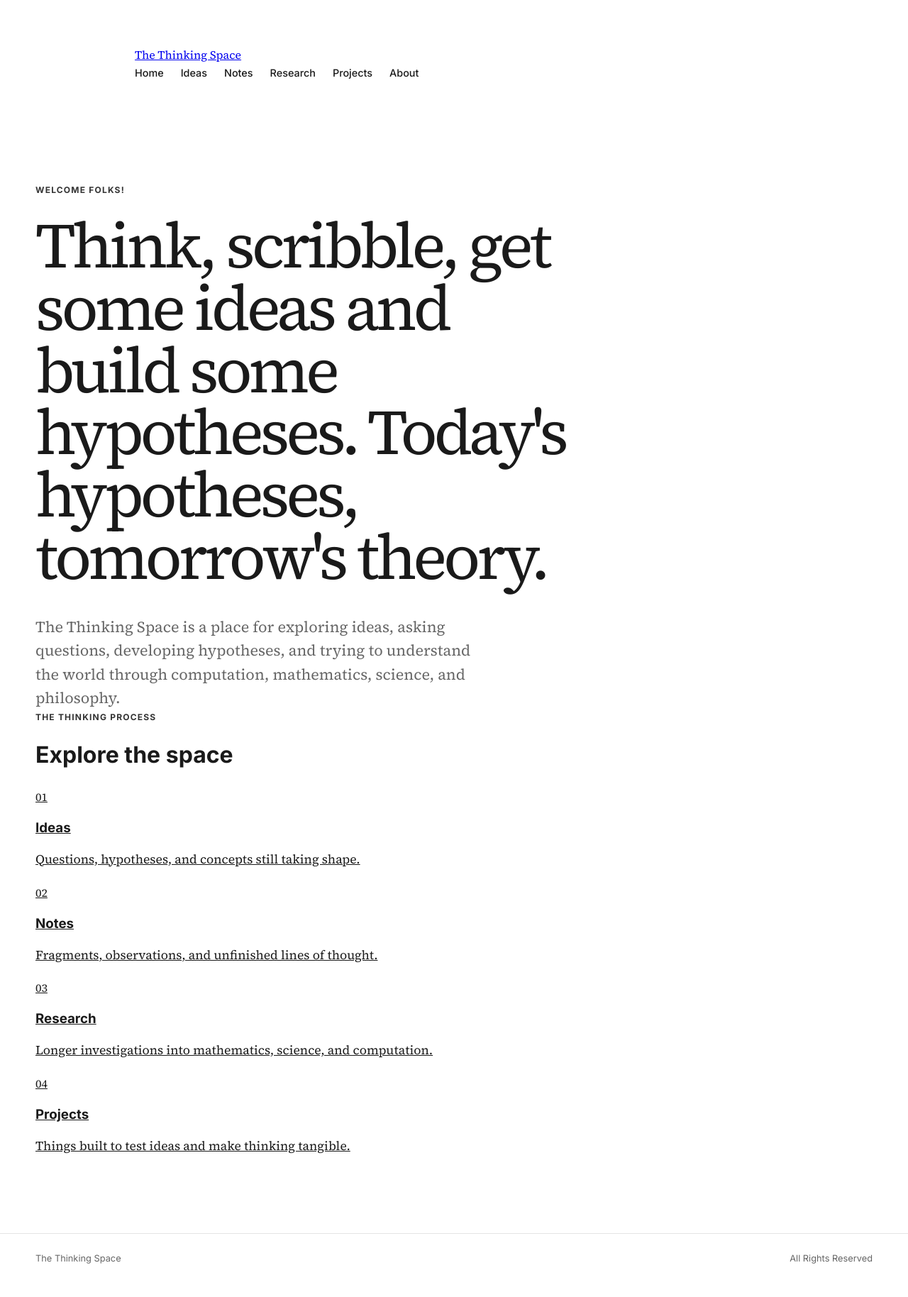
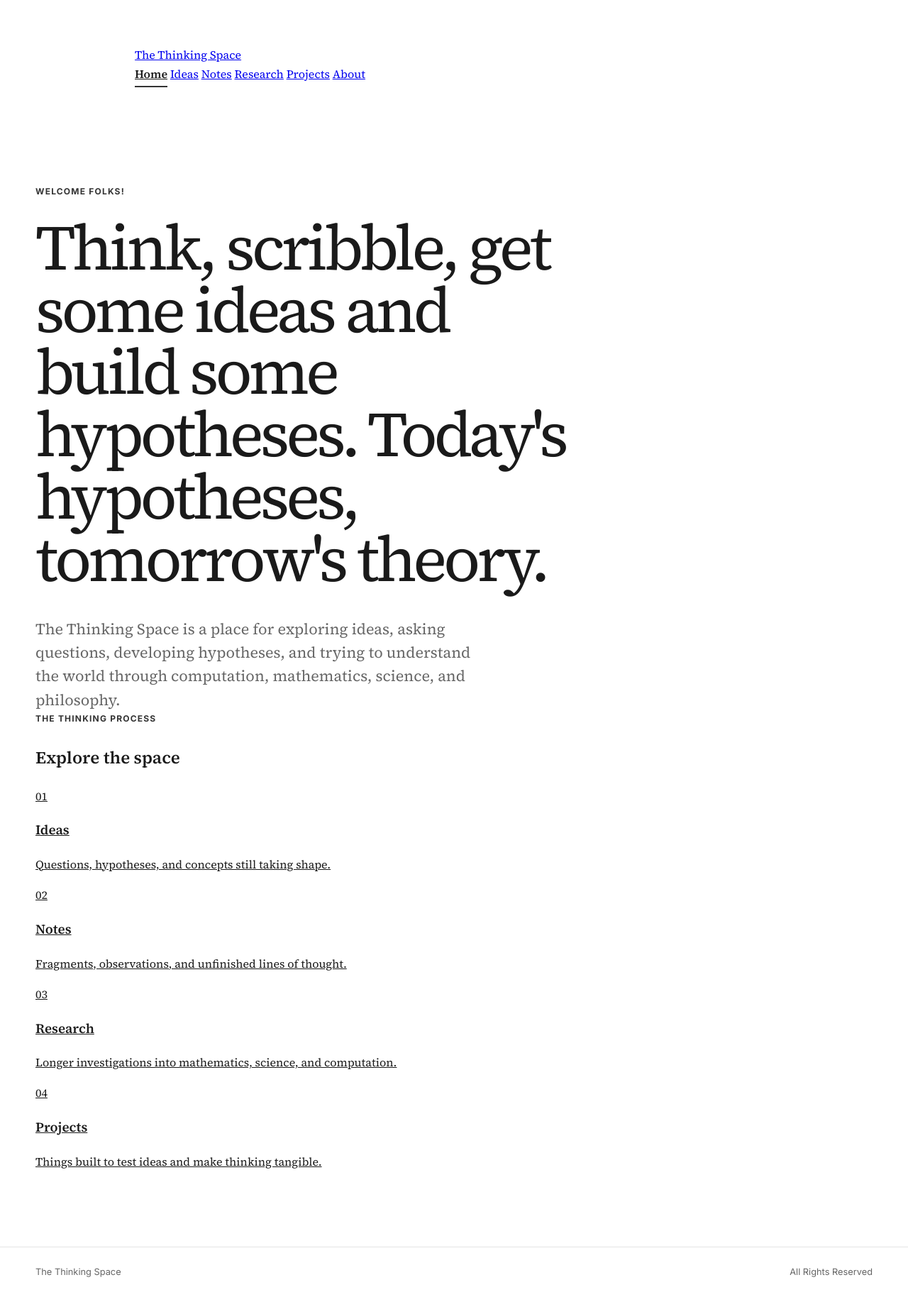
Before and after one commit to NHHimmel/NHH.github.io, a Jekyll site: the page built from index.html, in a window 1280 px wide. Shown: the whole page at 71% size. Built offline with Jekyll 4.4.1, drawn with Linux system fonts in a browser that asks for light colours.

Commit message:
Update navigation styles and clean up CSS
Refactor navigation styles and remove unused main content styles.

```diff
--- a/assets/css/style.css
+++ b/assets/css/style.css
@@ -64,50 +64,24 @@ header p {
 
 /* ---------- Navigation ---------- */
 
-nav {
-    display: flex;
-    flex-wrap: wrap;
-    gap: 1.5rem;
-
-    font-family: var(--font-heading);
-    font-size: 0.9rem;
-    font-weight: 500;
+.site-nav a {
+    position: relative;
 }
 
-nav a {
+.site-nav a.is-active {
     color: var(--text);
-    text-decoration: none;
+    font-weight: 700;
 }
 
-nav a:hover {
-    text-decoration: underline;
+.site-nav a.is-active::after {
+    content: "";
+    position: absolute;
+    left: 0;
+    right: 0;
+    bottom: -8px;
+    height: 2px;
+    background: var(--accent);
 }
-
-
-/* ---------- Main Content ---------- */
-
-main {
-    max-width: 900px;
-    margin: 0 auto;
-    padding: 2rem 1.5rem 5rem;
-}
-
-main h2,
-main h3 {
-    font-family: var(--font-heading);
-    line-height: 1.2;
-}
-
-main h2 {
-    margin-top: 0;
-    font-size: 2rem;
-}
-
-main p {
-    max-width: 720px;
-    font-size: 1.1rem;
-}
-
 
 /* ---------- Links ---------- */
 
```
